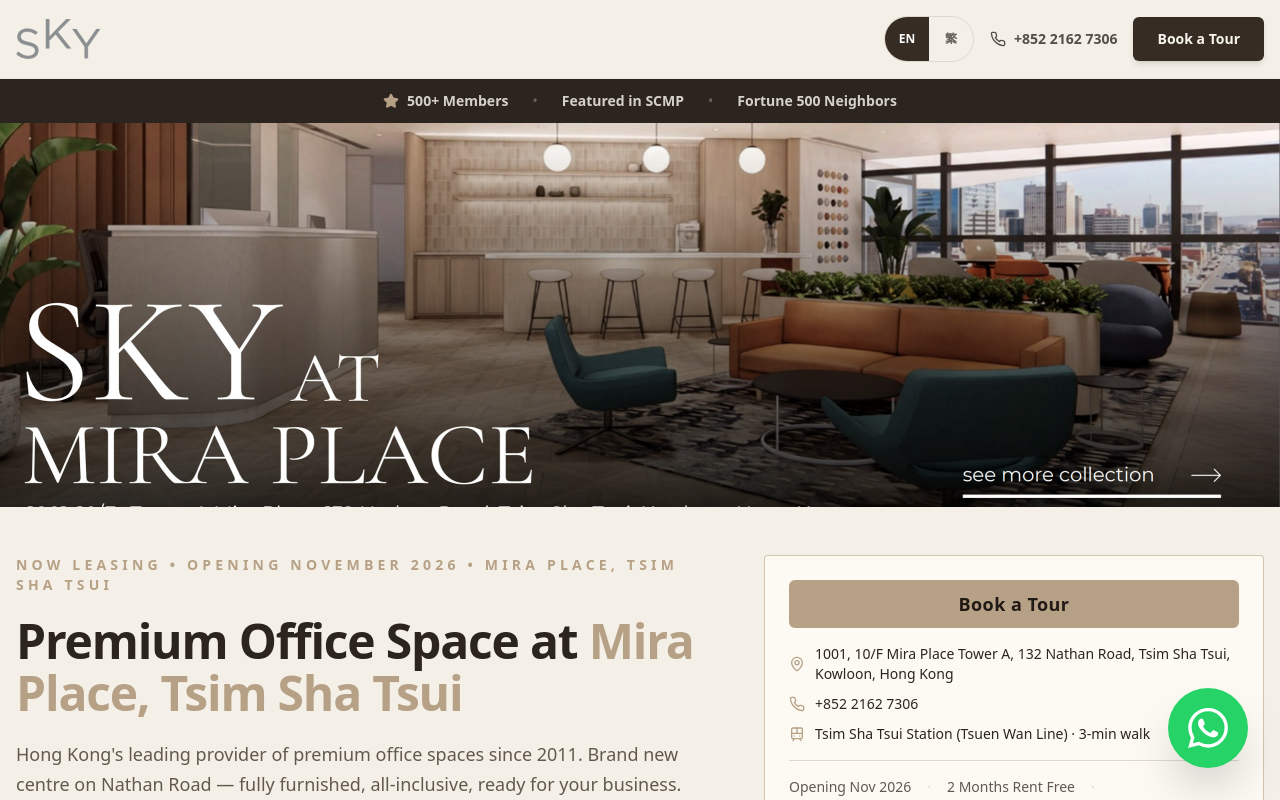
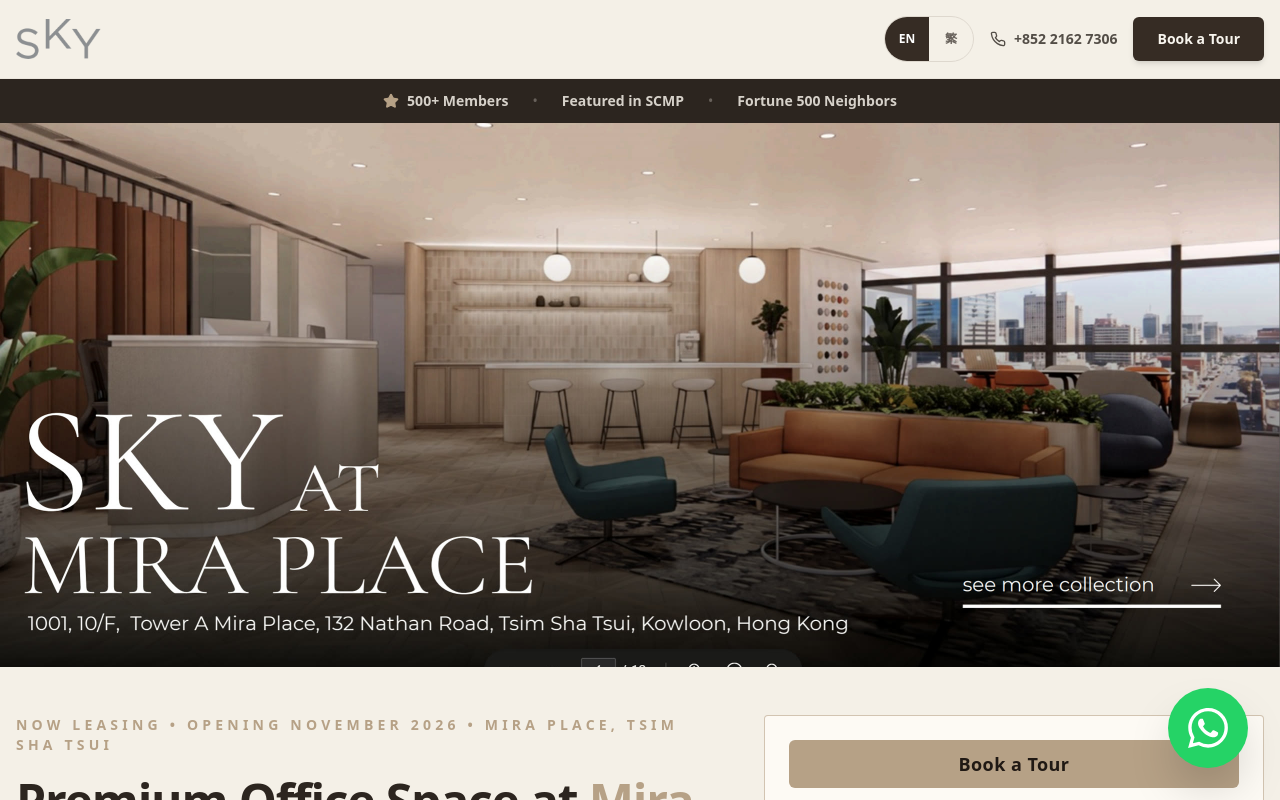
Before and after one commit to hongkongexpert/skybizcentre-mira, a Next.js app: page / in a window 1280 px wide. Shown: the top 800 px of the page. Built offline with nearby package versions, Linux system fonts and the light colour scheme; a web font is replaced by a local one.

Commit message:
Increase banner height so baked-in title is fully visible

```diff
--- a/app/page.tsx
+++ b/app/page.tsx
@@ -268,11 +268,11 @@ export default function HomePage() {
       </div>
 
       {/* Hero Banner - half height image */}
-      <section className="relative h-[42vh] sm:h-[48vh]">
+      <section className="relative h-[56vh] sm:h-[68vh]">
         <img
           src="/images/mira/banner.jpg"
           alt={t.heroImageAlt}
-          className="absolute inset-0 w-full h-full object-cover object-[center_75%]"
+          className="absolute inset-0 w-full h-full object-cover object-[center_80%]"
           loading="eager"
         />
       </section>
```
